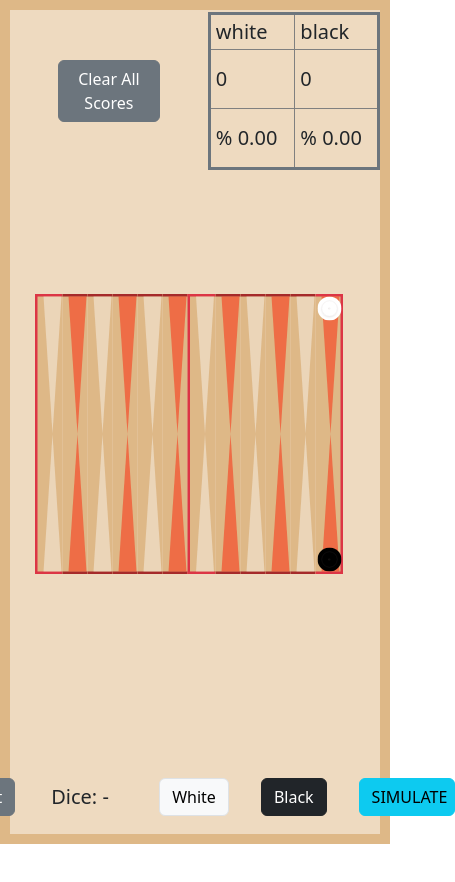
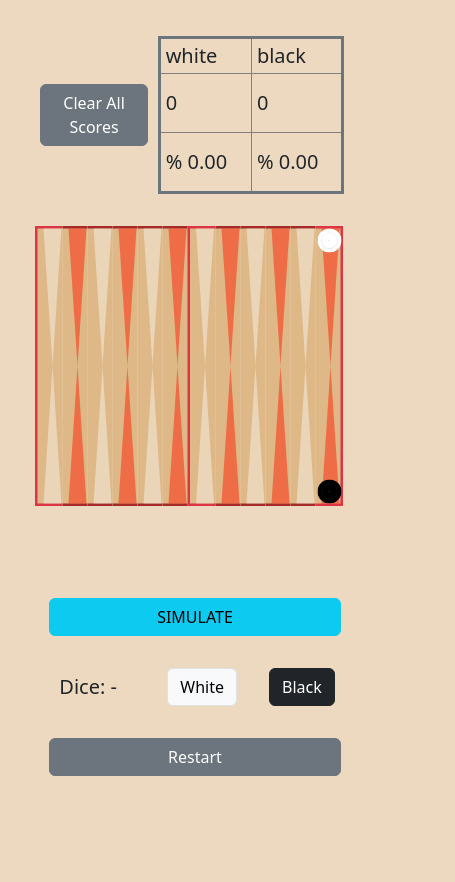
Before and after one commit to jankat11/react-two-pieces-backgammon, a React (Vite) app: page / in a window 390 px wide. Shown: the top 882 px of the page, 455 px wide, since content can reach past the window. Before the commit the page ends 844 px from the top, so only its background shows below. Built offline with nearby package versions, Linux system fonts and the light colour scheme.

Commit message:
responsive

```diff
--- a/src/PlayButtons.jsx
+++ b/src/PlayButtons.jsx
@@ -33,7 +33,6 @@ const PlayButtons = ({
   const [render, setRender] = useState(true);
   const [isSimulate, setIsSimulate] = useState(false);
   const [sleep, setSleep] = useState(1);
-
 
   const oneTurn = () => {
     handleWhite();
@@ -125,16 +124,20 @@ const PlayButtons = ({
             max={3000}
             className="w-50 range-bar"
             value={sleep}
-            onChange={(e) =>{
-               setSleep(e.target.value)
-               restartGame()
+            onChange={(e) => {
+              setSleep(e.target.value);
+              restartGame();
             }}
           />
         </div>
       )}
-      <div className="d-flex w-100 justify-content-center">
-        <Button onClick={restartGame} className="btn-secondary m-3">
-          Restart
+      <div className="d-flex w-100 alt-btns justify-content-center align-items-center flex-column">
+        <Button
+          ref={simulateRef}
+          onClick={() => setIsSimulate((prev) => !prev)}
+          className="btn-info my-3 simulate-btn w-75"
+        >
+          {isSimulate ? "STOP" : "SIMULATE"}
         </Button>
         <div className="d-flex  justify-content-center">
           <div className="dice-container position-relative">
@@ -166,12 +169,8 @@ const PlayButtons = ({
             </Button>
           </div>
         </div>
-        <Button
-          ref={simulateRef}
-          onClick={() => setIsSimulate((prev) => !prev)}
-          className="btn-info m-3 simulate-btn"
-        >
-          {isSimulate ? "STOP" : "SIMULATE"}
+        <Button onClick={restartGame} className="btn-secondary my-3 w-75">
+          Restart
         </Button>
       </div>
       <input type="hidden" ref={endGameRef} value="continue" />
--- a/src/ScoreBoard.jsx
+++ b/src/ScoreBoard.jsx
@@ -28,7 +28,7 @@ const ScoreBoard = ({
   };
 
   return (
-    <section className="score my-3 blockquote d-flex w-100 justify-content-center">
+    <section className="score mt-1 mb-1 me-3 blockquote d-flex w-100 justify-content-center">
       <Button onClick={clearScores} className="me-5 m-5 btn-secondary">
         Clear All Scores
       </Button>
--- a/src/index.css
+++ b/src/index.css
@@ -1,11 +1,8 @@
-#root {
-  height: 100vh;
-  border: solid 10px burlywood;
-  background-color: rgba(222, 184, 135, 0.521);
-}
+
 
 body {
   height: 100vh;
+  background-color: rgba(222, 184, 135, 0.521) !important;
 }
 
 table td {
@@ -71,18 +68,13 @@ td, th {
   transform: scale(0.83)
 }
 
-@media (max-width: 1200px) {
-  .container {
-    transform: scale(0.5)
-  }
-}
 
 .range-bar {
   transform: rotate(180deg) !important;
 }
 
 .range-container {
-  bottom: 5rem;
+  bottom: 15rem;
 }
 
 .col {
@@ -90,6 +82,8 @@ td, th {
   background-color: burlywood;
   position: relative;
 }
+
+
 
 .col-bot {
   border-bottom: 5px solid brown !important;
@@ -132,3 +126,29 @@ td, th {
   border-width: 0 18px 275px 18px;
   border-color: transparent transparent #fcfcfc69  transparent;
 }
+
+@media (max-width: 1200px) {
+  .container {
+    transform: scale(0.5)
+  }
+  .score {
+    position: relative;
+    top: 5rem;
+  }
+  .button-container {
+    position: relative;
+    bottom: 5rem;
+  }
+  .alt-btns {
+    position: relative;
+    bottom: 2rem;
+  }
+  table {
+    position: relative;
+    right: 2.4rem;
+  }
+  .wrapper {
+    position: relative;
+    bottom: 3rem;
+  }
+}
```
